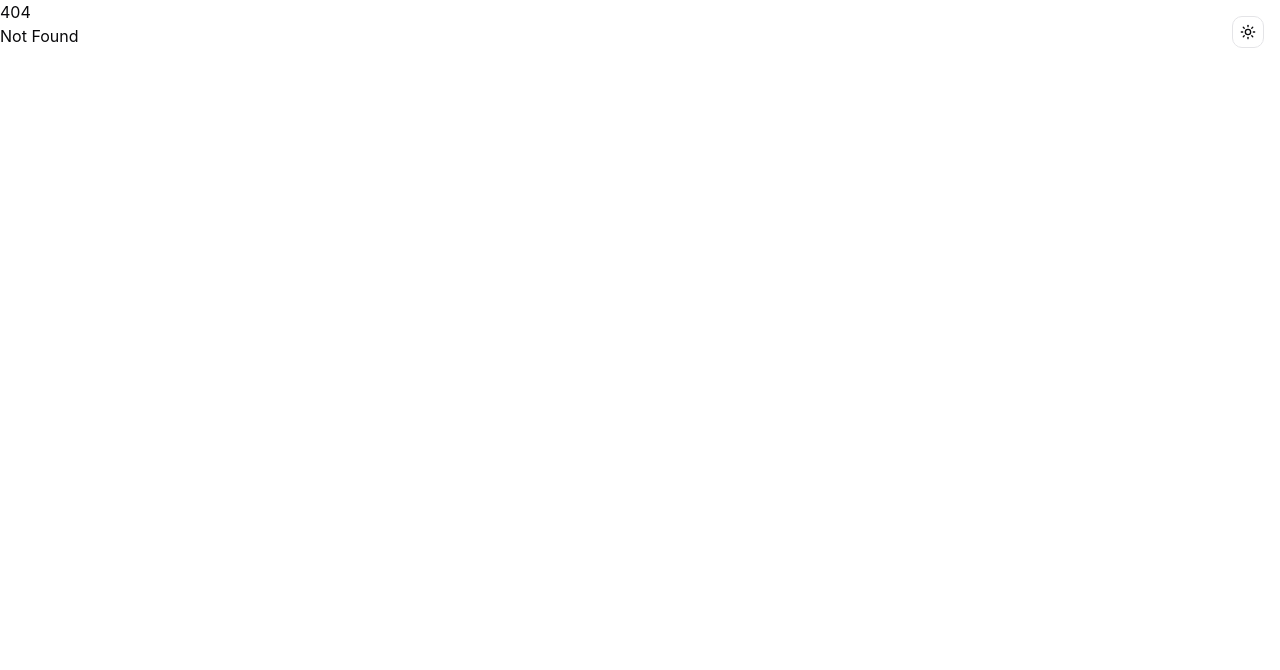
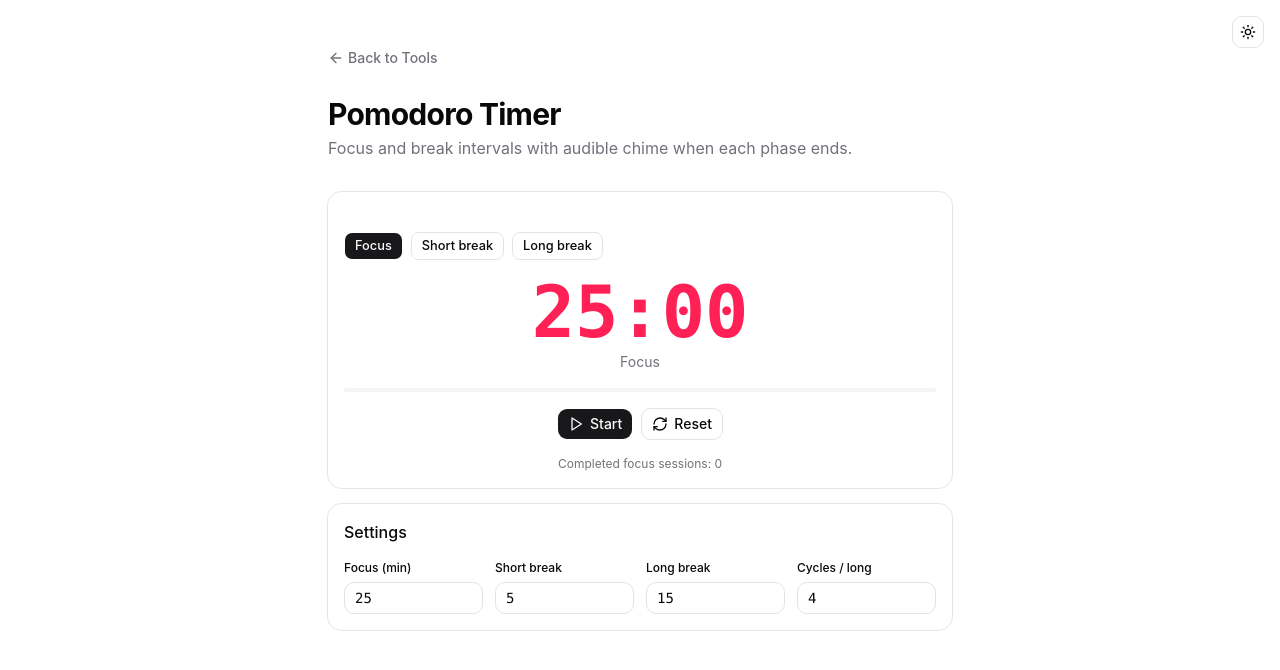
Before and after one commit to orykr/tool.ory.kr, a SvelteKit app in the folder frontend/: page /pomodoro in a window 1280 px wide. Before the commit this address had no page. Shown: the top 670 px of the page. Built offline with nearby package versions, Linux system fonts and the light colour scheme.

Commit message:
feat(pomodoro): add Pomodoro timer with focus/break cycles

```diff
--- a/frontend/src/routes/+page.svelte
+++ b/frontend/src/routes/+page.svelte
@@ -336,6 +336,11 @@
 			href: "/num-words",
 			title: "Number → Words",
 			description: "Convert numbers to English cardinal and ordinal words."
+		},
+		{
+			href: "/pomodoro",
+			title: "Pomodoro Timer",
+			description: "Focus and break intervals with audible chime."
 		}
 	];
 </script>
--- /dev/null
+++ b/frontend/src/routes/pomodoro/+page.svelte
@@ -0,0 +1,209 @@
+<script lang="ts">
+	import * as Card from "$lib/components/ui/card/index.js";
+	import { Button } from "$lib/components/ui/button/index.js";
+	import { Input } from "$lib/components/ui/input/index.js";
+	import { Label } from "$lib/components/ui/label/index.js";
+	import { Progress } from "$lib/components/ui/progress/index.js";
+	import { onDestroy } from "svelte";
+	import ArrowLeft from "@lucide/svelte/icons/arrow-left";
+	import Play from "@lucide/svelte/icons/play";
+	import Pause from "@lucide/svelte/icons/pause";
+	import RefreshCw from "@lucide/svelte/icons/refresh-cw";
+
+	type Phase = "focus" | "short" | "long";
+
+	let focusMin = $state(25);
+	let shortMin = $state(5);
+	let longMin = $state(15);
+	let cyclesPerLong = $state(4);
+
+	let phase = $state<Phase>("focus");
+	let secondsLeft = $state(25 * 60);
+	let running = $state(false);
+	let completedFocus = $state(0);
+
+	let total = $derived(
+		phase === "focus" ? focusMin * 60 : phase === "short" ? shortMin * 60 : longMin * 60
+	);
+	let progress = $derived(total > 0 ? Math.max(0, Math.min(100, ((total - secondsLeft) / total) * 100)) : 0);
+
+	let timerId: ReturnType<typeof setInterval> | undefined;
+	let lastTick = 0;
+
+	function start() {
+		if (running) return;
+		running = true;
+		lastTick = Date.now();
+		timerId = setInterval(tick, 250);
+	}
+
+	function pause() {
+		running = false;
+		if (timerId) clearInterval(timerId);
+		timerId = undefined;
+	}
+
+	function reset() {
+		pause();
+		secondsLeft = total;
+	}
+
+	function tick() {
+		const now = Date.now();
+		const elapsed = (now - lastTick) / 1000;
+		lastTick = now;
+		secondsLeft = Math.max(0, secondsLeft - elapsed);
+		if (secondsLeft <= 0) {
+			advance();
+		}
+	}
+
+	function advance() {
+		pause();
+		ding();
+		if (phase === "focus") {
+			completedFocus++;
+			phase = completedFocus % cyclesPerLong === 0 ? "long" : "short";
+		} else {
+			phase = "focus";
+		}
+		secondsLeft = total;
+	}
+
+	function ding() {
+		try {
+			const ctx = new (window.AudioContext || (window as any).webkitAudioContext)();
+			const o = ctx.createOscillator();
+			const g = ctx.createGain();
+			o.connect(g);
+			g.connect(ctx.destination);
+			o.frequency.value = 880;
+			g.gain.setValueAtTime(0.001, ctx.currentTime);
+			g.gain.exponentialRampToValueAtTime(0.4, ctx.currentTime + 0.05);
+			g.gain.exponentialRampToValueAtTime(0.001, ctx.currentTime + 0.6);
+			o.start();
+			o.stop(ctx.currentTime + 0.6);
+		} catch {}
+	}
+
+	$effect(() => {
+		if (!running) {
+			secondsLeft = total;
+		}
+	});
+
+	onDestroy(() => {
+		if (timerId) clearInterval(timerId);
+	});
+
+	function format(s: number): string {
+		const m = Math.floor(s / 60);
+		const sec = Math.floor(s % 60);
+		return `${m.toString().padStart(2, "0")}:${sec.toString().padStart(2, "0")}`;
+	}
+
+	function setPhase(p: Phase) {
+		pause();
+		phase = p;
+	}
+
+	const phaseLabels: Record<Phase, string> = {
+		focus: "Focus",
+		short: "Short break",
+		long: "Long break"
+	};
+
+	const phaseColors: Record<Phase, string> = {
+		focus: "text-rose-500",
+		short: "text-emerald-500",
+		long: "text-sky-500"
+	};
+</script>
+
+<main class="container mx-auto max-w-2xl px-6 py-12">
+	<nav class="mb-6">
+		<a
+			href="/"
+			class="text-muted-foreground hover:text-foreground inline-flex items-center gap-1 text-sm font-medium transition-colors"
+		>
+			<ArrowLeft class="h-4 w-4" />
+			Back to Tools
+		</a>
+	</nav>
+
+	<header class="mb-8">
+		<h1 class="text-3xl font-bold tracking-tight">Pomodoro Timer</h1>
+		<p class="text-muted-foreground mt-1">
+			Focus and break intervals with audible chime when each phase ends.
+		</p>
+	</header>
+
+	<Card.Root class="mb-4">
+		<Card.Content class="space-y-4 pt-6">
+			<div class="flex flex-wrap gap-2">
+				{#each (["focus", "short", "long"] as Phase[]) as p (p)}
+					<Button
+						variant={phase === p ? "default" : "outline"}
+						size="sm"
+						onclick={() => setPhase(p)}
+					>
+						{phaseLabels[p]}
+					</Button>
+				{/each}
+			</div>
+
+			<div class="text-center">
+				<p class="font-mono text-7xl font-bold {phaseColors[phase]}">{format(secondsLeft)}</p>
+				<p class="text-muted-foreground mt-1 text-sm">{phaseLabels[phase]}</p>
+			</div>
+
+			<Progress value={progress} max={100} />
+
+			<div class="flex justify-center gap-2">
+				{#if running}
+					<Button onclick={pause}>
+						<Pause />
+						Pause
+					</Button>
+				{:else}
+					<Button onclick={start}>
+						<Play />
+						Start
+					</Button>
+				{/if}
+				<Button variant="outline" onclick={reset}>
+					<RefreshCw />
+					Reset
+				</Button>
+			</div>
+
+			<p class="text-muted-foreground text-center text-xs">
+				Completed focus sessions: {completedFocus}
+			</p>
+		</Card.Content>
+	</Card.Root>
+
+	<Card.Root>
+		<Card.Header><Card.Title class="text-base">Settings</Card.Title></Card.Header>
+		<Card.Content>
+			<div class="grid grid-cols-2 gap-3 sm:grid-cols-4">
+				<div class="space-y-1.5">
+					<Label class="text-xs">Focus (min)</Label>
+					<Input type="number" min="1" max="120" bind:value={focusMin} class="h-8 font-mono" />
+				</div>
+				<div class="space-y-1.5">
+					<Label class="text-xs">Short break</Label>
+					<Input type="number" min="1" max="60" bind:value={shortMin} class="h-8 font-mono" />
+				</div>
+				<div class="space-y-1.5">
+					<Label class="text-xs">Long break</Label>
+					<Input type="number" min="1" max="120" bind:value={longMin} class="h-8 font-mono" />
+				</div>
+				<div class="space-y-1.5">
+					<Label class="text-xs">Cycles / long</Label>
+					<Input type="number" min="1" max="20" bind:value={cyclesPerLong} class="h-8 font-mono" />
+				</div>
+			</div>
+		</Card.Content>
+	</Card.Root>
+</main>
```
